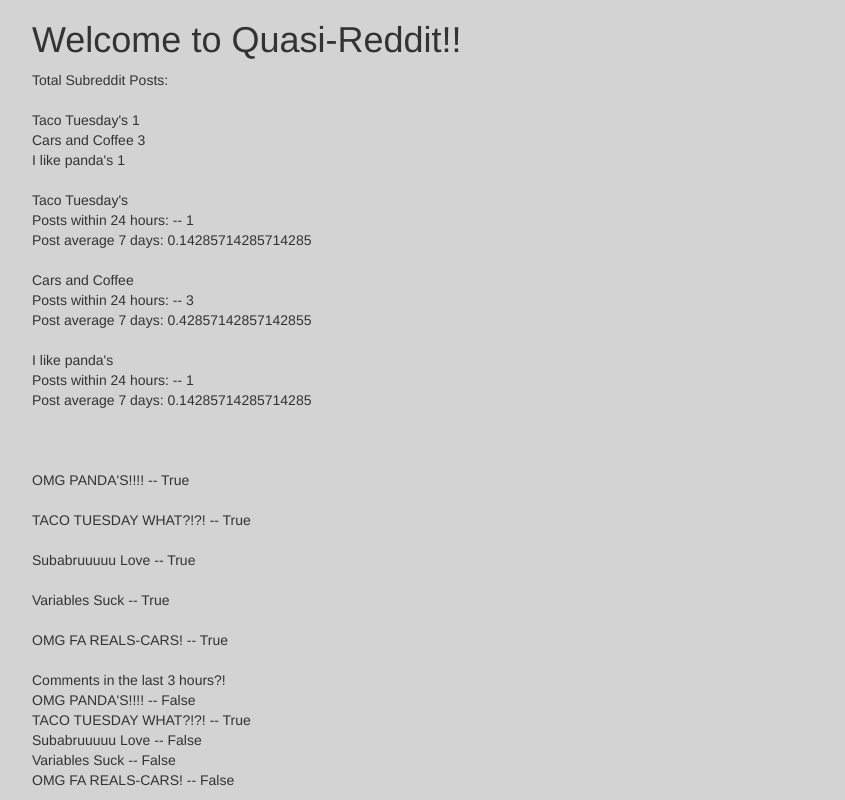
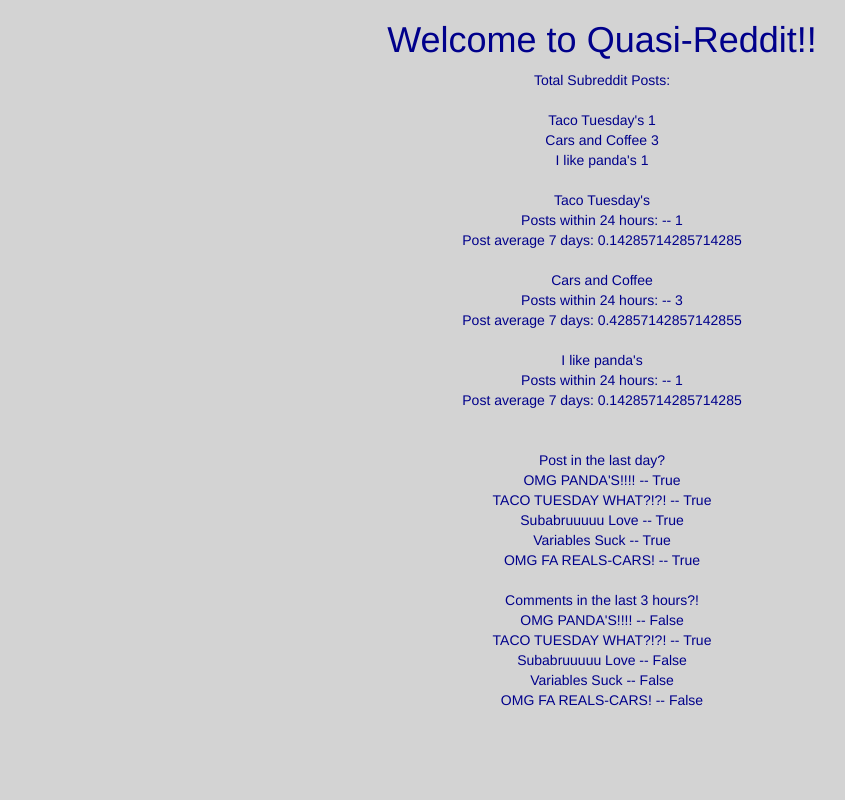
Before and after one commit to dfreshreed/django_reddit, a Django app: page / in a window 1280 px wide. Shown: the whole page, without its empty margins (38-883 px from the left). Run offline with Django 3.2, Linux system fonts and the light colour scheme; data comes from the database, SQL or seed files in the repository; some libraries are stand-ins or nearby versions.

Commit message:
changed font and aligntment. basic mode

```diff
--- a/reddit/templates/index.html
+++ b/reddit/templates/index.html
@@ -8,6 +8,8 @@
     <style media="screen">
       body {
         background-color: lightgrey;
+        text-align: center;
+        color: darkblue;
       }
 
     </style>
@@ -30,9 +32,9 @@
             <br>
           {% endfor %}
           <br>
-
+          Post in the last day?
+            <br>
             {% for day in post %}
-          <br>
               {{ day.title }} --
               {{ day.is_recent }}
             <br>
```
Lines whose indentation alone changed are shown as unchanged.
